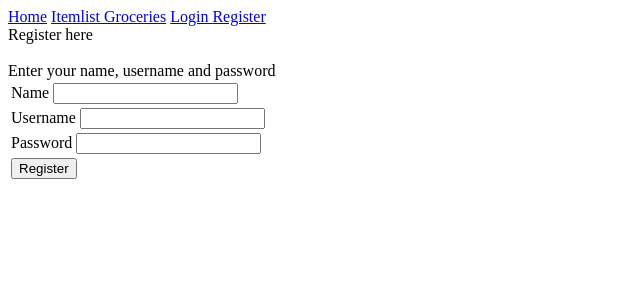
After one commit to MiikaProject/Ostoslista, a Flask app: page /auth/register in a window 1280 px wide. The commit adds this page. Shown: the top 300 px of the page, without its empty margins (0-640 px from the left). Run offline with Flask 2, Linux system fonts and the light colour scheme.

Commit message:
added functionality  to register a new user into the application

```diff
--- /dev/null
+++ b/application/auth/forms/registerform.py
@@ -0,0 +1,12 @@
+from flask_wtf import FlaskForm
+from wtforms import PasswordField,StringField,validators
+
+#Form for register page
+class RegisterForm(FlaskForm):
+    name=StringField("Name",[validators.Length(min=3)])
+    username=StringField("Username",[validators.Length(min=3)])
+    password=PasswordField("Password",[validators.Length(min=3)])
+
+
+    class Meta:
+        csrf=False
--- a/application/auth/models/Account.py
+++ b/application/auth/models/Account.py
@@ -11,7 +11,7 @@ class Account(db.Model):
     id = db.Column(db.Integer, primary_key=True)
 
     name = db.Column(db.String(144), nullable=False)
-    username = db.Column(db.String(144), nullable=False)
+    username = db.Column(db.String(144), nullable=False,unique=True)
     password = db.Column(db.String(144), nullable=False)
 
     def __init__(self, name, username, password):
--- /dev/null
+++ b/application/auth/templates/register.html
@@ -0,0 +1,57 @@
+<!-- Uses default page layout from main/templates/layout.html -->
+{% extends "layout.html" %}
+
+{% block body %}
+<div>Register here</div>
+<br>
+<div>Enter your name, username and password</div>
+<form method="POST" action="{{url_for('auth.auth_register')}}">
+    <table>
+        <tr>
+            <td>
+                {{form.name.label}}
+                {{form.name}}
+            </td>
+            <td>
+                <ul>
+                    {% for error in form.name.errors %}
+                    <li>{{error}}</li>
+                    {% endfor %}
+                </ul>
+            </td>
+        </tr>
+        <tr>
+            <td>
+                {{form.username.label}}
+                {{form.username}}
+            </td>
+            <td>
+                <ul>
+                    {% for error in form.username.errors %}
+                    <li>{{error}}</li>
+                    {% endfor %}
+                </ul>
+            </td>
+        </tr>
+        <tr>
+            <td>
+                {{form.password.label}}
+                {{form.password}}
+            </td>
+            <td>
+                <ul>
+                    {% for error in form.password.errors %}
+                    <li>{{error}}</li>
+                    {% endfor %}
+                </ul>
+            </td>
+        </tr>
+        <tr>
+            <td>
+                <input type="submit" value="Register" />
+            </td>
+        </tr>
+    </table>
+</form>
+<div>{{error}}</div>
+{% endblock %}
--- a/application/auth/views.py
+++ b/application/auth/views.py
@@ -1,9 +1,13 @@
 from flask import Blueprint,Flask,render_template,request,redirect,url_for
 from flask_login import login_user,logout_user
+from sqlalchemy import exc
 
 from application import app, db
 from application.auth.models.Account import Account
 from application.auth.forms.loginform import LoginForm
+from application.auth.forms.registerform import RegisterForm
+
+from application.auth.models.Account import Account
 
 
 #Create blueprint for the moodule
@@ -45,3 +49,36 @@ def auth_login():
 def auth_logout():
         logout_user()
         return redirect(url_for("main.index"))
+
+#Register page and also the functionality to add new account to database
+@auth.route("/auth/register",methods=["GET","POST"])
+def auth_register():
+
+        if request.method=="GET":
+                return(render_template("register.html",form=RegisterForm()))
+
+        elif request.method=="POST":
+                #Collect information from registerform
+                form=RegisterForm(request.form)
+                name=form.name.data
+                username=form.username.data
+                password=form.password.data
+
+                if not form.validate():
+                        return(render_template("register.html",form=form))
+
+                #Add new account to database
+                newAccount = Account(name,username,password)
+
+                #Try to enter accoount into database
+                try:
+                        db.session.add(newAccount)
+                        db.session.commit()
+                #Deal with situation if username is already taken
+                except exc.SQLAlchemyError as error:
+                        error=str(error.orig)
+                        if error=="UNIQUE constraint failed: account.username":
+                                form.username.data=""
+                                return(render_template("register.html",form=form,error="Username not available, pick another one!"))
+
+                return(redirect(url_for('auth.auth_login')))
--- a/application/main/templates/layout.html
+++ b/application/main/templates/layout.html
@@ -16,7 +16,9 @@
   </div>
   {% else %}
   <span><a href="{{url_for('auth.auth_login')}}"> Login </a> </span>
+  <span><a href="{{url_for('auth.auth_register')}}">Register</a></span>
   {% endif %}
+
   {% block body %}
   <p>
     Content.
```
Also changed, not shown: application/groceries/views.py (+5 -5 lines).
